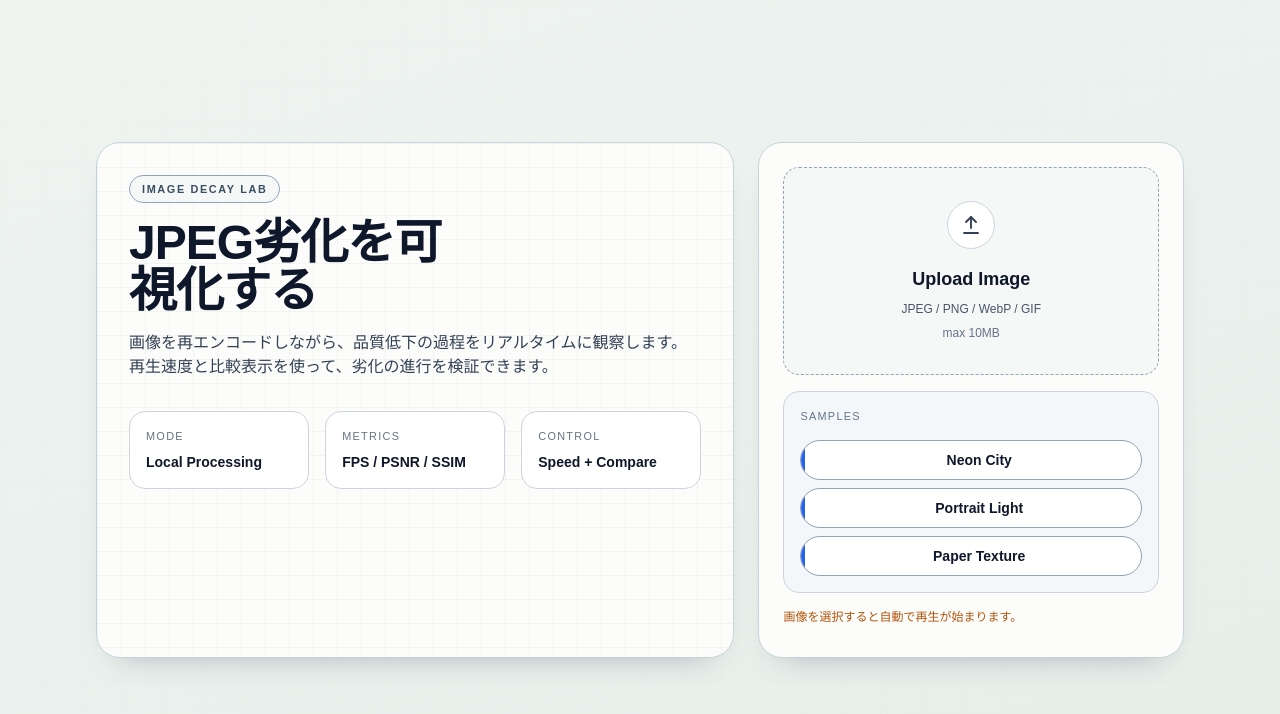
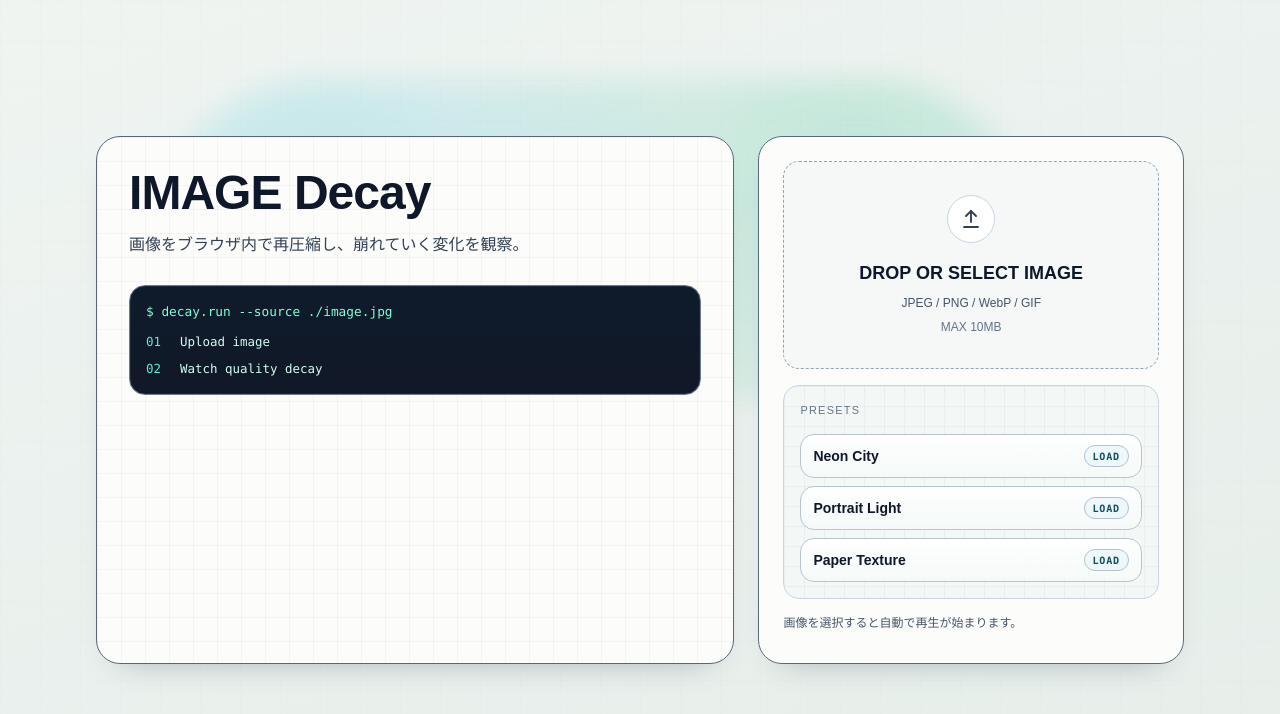
Before and after one commit to ivgtr/image-decay, a React (Vite) app: page / in a window 1280 px wide. Shown: the top 714 px of the page. Built offline with nearby package versions, Linux system fonts and the light colour scheme.

Commit message:
feat(ui): redesign landing stage with terminal motif

```diff
--- a/src/components/LandingScreen.tsx
+++ b/src/components/LandingScreen.tsx
@@ -12,7 +12,8 @@ interface LandingScreenProps {
 
 export function LandingScreen({ isLoading, notice, onFileSelect, onSampleSelect, samples }: LandingScreenProps) {
   return (
-    <section className="mx-auto flex min-h-screen w-full max-w-6xl items-center px-4 py-8 md:px-8 md:py-12">
+    <section className="landing-stage mx-auto flex min-h-screen w-full max-w-6xl items-center px-4 py-8 md:px-8 md:py-12">
+      <div aria-hidden className="landing-stage-glow" />
       <div className="grid w-full gap-6 lg:grid-cols-[1.2fr_0.8fr]">
         <LandingHero />
         <LandingUploadPanel
--- a/src/components/landing/LandingHero.tsx
+++ b/src/components/landing/LandingHero.tsx
@@ -1,33 +1,26 @@
-interface FeatureCard {
-  label: string;
-  value: string;
-}
-
-const featureCards: FeatureCard[] = [
-  { label: 'Mode', value: 'Local Processing' },
-  { label: 'Metrics', value: 'FPS / PSNR / SSIM' },
-  { label: 'Control', value: 'Speed + Compare' },
-];
+const flowSteps = ['Upload image', 'Watch quality decay'];
 
 export function LandingHero() {
   return (
-    <article className="panel-surface panel-grid relative overflow-hidden p-6 md:p-8">
-      <p className="kicker">Image Decay Lab</p>
-      <h1 className="mt-4 max-w-[12ch] text-4xl font-semibold leading-[1.08] tracking-[-0.02em] text-slate-900 md:text-5xl">
-        JPEG劣化を可視化する
+    <article className="panel-surface landing-hero panel-grid relative overflow-hidden p-6 md:p-8">
+      <h1 className="max-w-[16ch] text-4xl font-semibold leading-[1.08] tracking-[-0.02em] text-slate-900 md:text-5xl">
+        IMAGE Decay
       </h1>
       <p className="mt-4 max-w-xl text-sm leading-7 text-slate-700 md:text-base">
-        画像を再エンコードしながら、品質低下の過程をリアルタイムに観察します。再生速度と比較表示を使って、劣化の進行を検証できます。
+        画像をブラウザ内で再圧縮し、崩れていく変化を観察。
       </p>
 
-      <div className="mt-8 grid gap-4 sm:grid-cols-3">
-        {featureCards.map((feature) => (
-          <div className="rounded-2xl border border-slate-300 bg-white px-4 py-4" key={feature.label}>
-            <p className="micro-label">{feature.label}</p>
-            <p className="mt-2 text-sm font-semibold text-slate-900">{feature.value}</p>
-          </div>
-        ))}
-      </div>
+      <section className="landing-terminal mt-7">
+        <p className="landing-terminal-prompt">$ decay.run --source ./image.jpg</p>
+        <ol className="mt-3 space-y-2">
+          {flowSteps.map((step, index) => (
+            <li className="landing-terminal-line" key={step}>
+              <span className="landing-terminal-index">{`0${index + 1}`}</span>
+              <span>{step}</span>
+            </li>
+          ))}
+        </ol>
+      </section>
     </article>
   );
 }
--- a/src/components/landing/LandingUploadPanel.tsx
+++ b/src/components/landing/LandingUploadPanel.tsx
@@ -18,17 +18,17 @@ export function LandingUploadPanel({
   samples,
 }: LandingUploadPanelProps) {
   return (
-    <aside className="panel-surface p-4 md:p-6">
+    <aside className="panel-surface landing-upload-panel p-4 md:p-6">
       <label
-        className="ui-upload-drop group flex min-h-[208px] cursor-pointer flex-col items-center justify-center rounded-2xl px-4 py-6 text-center"
+        className="ui-upload-drop landing-upload-drop group flex min-h-[208px] cursor-pointer flex-col items-center justify-center rounded-2xl px-4 py-6 text-center"
         htmlFor="image-input"
       >
-        <span className="inline-flex h-12 w-12 items-center justify-center rounded-full border border-slate-300 bg-white text-slate-700 transition group-hover:border-blue-500 group-hover:text-blue-700">
+        <span className="inline-flex h-12 w-12 items-center justify-center rounded-full border border-slate-300 bg-white text-slate-700 transition group-hover:border-cyan-500 group-hover:text-cyan-700">
           <UploadIcon className="h-6 w-6" />
         </span>
-        <span className="mt-4 text-lg font-semibold text-slate-900">Upload Image</span>
+        <span className="mt-4 text-lg font-semibold text-slate-900">DROP OR SELECT IMAGE</span>
         <span className="mt-2 text-xs text-slate-600">JPEG / PNG / WebP / GIF</span>
-        <span className="mt-2 text-xs text-slate-500">max 10MB</span>
+        <span className="mt-2 text-xs text-slate-500">MAX 10MB</span>
       </label>
 
       <SampleList isLoading={isLoading} onSampleSelect={onSampleSelect} samples={samples} />
@@ -46,7 +46,7 @@ export function LandingUploadPanel({
         type="file"
       />
 
-      <p className="mt-4 min-h-6 text-xs text-amber-700">{isLoading ? 'loading...' : notice}</p>
+      <p className="mt-4 min-h-6 text-xs text-slate-600">{isLoading ? 'processing...' : notice}</p>
     </aside>
   );
 }
--- a/src/components/landing/SampleList.tsx
+++ b/src/components/landing/SampleList.tsx
@@ -6,13 +6,12 @@ interface SampleListProps {
   onSampleSelect: (sampleId: string) => void;
 }
 
-const cardClass =
-  'ui-btn ui-btn-secondary group relative w-full justify-start overflow-hidden rounded-2xl border px-4 text-left disabled:cursor-not-allowed disabled:opacity-50';
+const cardClass = 'landing-sample-btn group w-full text-left disabled:cursor-not-allowed disabled:opacity-50';
 
 export function SampleList({ isLoading, onSampleSelect, samples }: SampleListProps) {
   return (
-    <div className="mt-4 rounded-2xl border border-slate-300 bg-slate-100/70 p-4">
-      <p className="micro-label">Samples</p>
+    <div className="landing-sample-list mt-4 rounded-2xl border border-slate-300 bg-slate-100/70 p-4">
+      <p className="micro-label">Presets</p>
       <div className="mt-4 grid grid-cols-1 gap-2 sm:grid-cols-3 lg:grid-cols-1">
         {samples.map((sample) => (
           <button
@@ -22,8 +21,8 @@ export function SampleList({ isLoading, onSampleSelect, samples }: SampleListPro
             onClick={() => onSampleSelect(sample.id)}
             type="button"
           >
-            <div className="absolute inset-y-0 left-0 w-1 bg-blue-600" />
-            <p className="pl-4 text-sm font-semibold text-slate-900">{sample.title}</p>
+            <p className="text-sm font-semibold text-slate-900">{sample.title}</p>
+            <span className="landing-sample-btn-chip">LOAD</span>
           </button>
         ))}
       </div>
--- a/src/styles.css
+++ b/src/styles.css
@@ -78,6 +78,139 @@ body {
     linear-gradient(to right, rgba(16, 32, 49, 0.04) 1px, transparent 1px),
     linear-gradient(to bottom, rgba(16, 32, 49, 0.04) 1px, transparent 1px);
   background-size: 24px 24px;
+}
+
+.landing-stage {
+  position: relative;
+}
+
+.landing-stage-glow {
+  position: absolute;
+  inset: 10% 16% auto 8%;
+  height: 320px;
+  border-radius: 9999px;
+  background:
+    radial-gradient(circle at 20% 50%, rgba(6, 182, 212, 0.22), transparent 55%),
+    radial-gradient(circle at 80% 30%, rgba(16, 185, 129, 0.2), transparent 58%);
+  filter: blur(14px);
+  pointer-events: none;
+  z-index: -1;
+}
+
+.landing-hero {
+  border-color: color-mix(in srgb, var(--color-border-strong) 56%, #0f172a 44%);
+}
+
+.landing-terminal {
+  border: 1px solid color-mix(in srgb, var(--color-border-strong) 70%, #0f172a 30%);
+  border-radius: 16px;
+  background: linear-gradient(180deg, #0f1b2b 0%, #111827 100%);
+  color: #c7ffef;
+  padding: 16px;
+  box-shadow: inset 0 0 0 1px rgba(199, 255, 239, 0.06);
+}
+
+.landing-terminal-prompt {
+  margin: 0;
+  font-family: 'IBM Plex Mono', 'JetBrains Mono', 'SFMono-Regular', Menlo, Consolas, monospace;
+  font-size: 0.8rem;
+  color: #7fffd4;
+}
+
+.landing-terminal-line {
+  display: flex;
+  align-items: center;
+  gap: 10px;
+  font-family: 'IBM Plex Mono', 'JetBrains Mono', 'SFMono-Regular', Menlo, Consolas, monospace;
+  font-size: 0.78rem;
+  color: #d4fdf2;
+}
+
+.landing-terminal-index {
+  display: inline-flex;
+  min-width: 24px;
+  color: #5eead4;
+}
+
+.landing-upload-panel {
+  border-color: color-mix(in srgb, var(--color-border-strong) 58%, #0f172a 42%);
+}
+
+.landing-upload-drop {
+  background:
+    linear-gradient(to right, rgba(6, 182, 212, 0.08) 1px, transparent 1px),
+    linear-gradient(to bottom, rgba(6, 182, 212, 0.08) 1px, transparent 1px),
+    var(--color-surface-muted);
+  background-size: 16px 16px, 16px 16px, auto;
+}
+
+.landing-sample-list {
+  background:
+    linear-gradient(to right, rgba(15, 23, 42, 0.04) 1px, transparent 1px),
+    linear-gradient(to bottom, rgba(15, 23, 42, 0.04) 1px, transparent 1px),
+    #f3f7f5;
+  background-size: 20px 20px, 20px 20px, auto;
+}
+
+.landing-sample-btn {
+  display: flex;
+  width: 100%;
+  min-height: 44px;
+  align-items: center;
+  justify-content: space-between;
+  gap: 12px;
+  border: 1px solid color-mix(in srgb, var(--color-border-strong) 64%, white 36%);
+  border-radius: 14px;
+  background:
+    linear-gradient(180deg, rgba(255, 255, 255, 0.95) 0%, rgba(245, 250, 248, 0.9) 100%);
+  padding: 0 12px;
+  transition:
+    border-color 0.18s ease,
+    background-color 0.18s ease,
+    box-shadow 0.18s ease,
+    transform 0.18s ease;
+}
+
+.landing-sample-btn:hover {
+  transform: translateY(-1px);
+  border-color: color-mix(in srgb, #0891b2 55%, var(--color-border-strong) 45%);
+  background: linear-gradient(180deg, #f9feff 0%, #ecfbf6 100%);
+  box-shadow: 0 8px 20px -16px rgba(8, 145, 178, 0.7);
+}
+
+.landing-sample-btn:focus-visible {
+  outline: 2px solid color-mix(in srgb, #0891b2 72%, white 28%);
+  outline-offset: 2px;
+}
+
+.landing-sample-btn:disabled {
+  transform: none;
+  box-shadow: none;
+}
+
+.landing-sample-btn-chip {
+  display: inline-flex;
+  align-items: center;
+  min-height: 22px;
+  border: 1px solid color-mix(in srgb, var(--color-border-strong) 68%, white 32%);
+  border-radius: 9999px;
+  padding: 0 8px;
+  font-family: 'IBM Plex Mono', 'JetBrains Mono', 'SFMono-Regular', Menlo, Consolas, monospace;
+  font-size: 0.63rem;
+  font-weight: 600;
+  letter-spacing: 0.08em;
+  color: #0f4f5f;
+  background: #eef7f9;
+  transition:
+    border-color 0.18s ease,
+    color 0.18s ease,
+    background-color 0.18s ease;
+}
+
+.landing-sample-btn:hover .landing-sample-btn-chip {
+  border-color: color-mix(in srgb, #0891b2 58%, var(--color-border-strong) 42%);
+  color: #0b6f87;
+  background: #e0f6fb;
 }
 
 .kicker {
```
